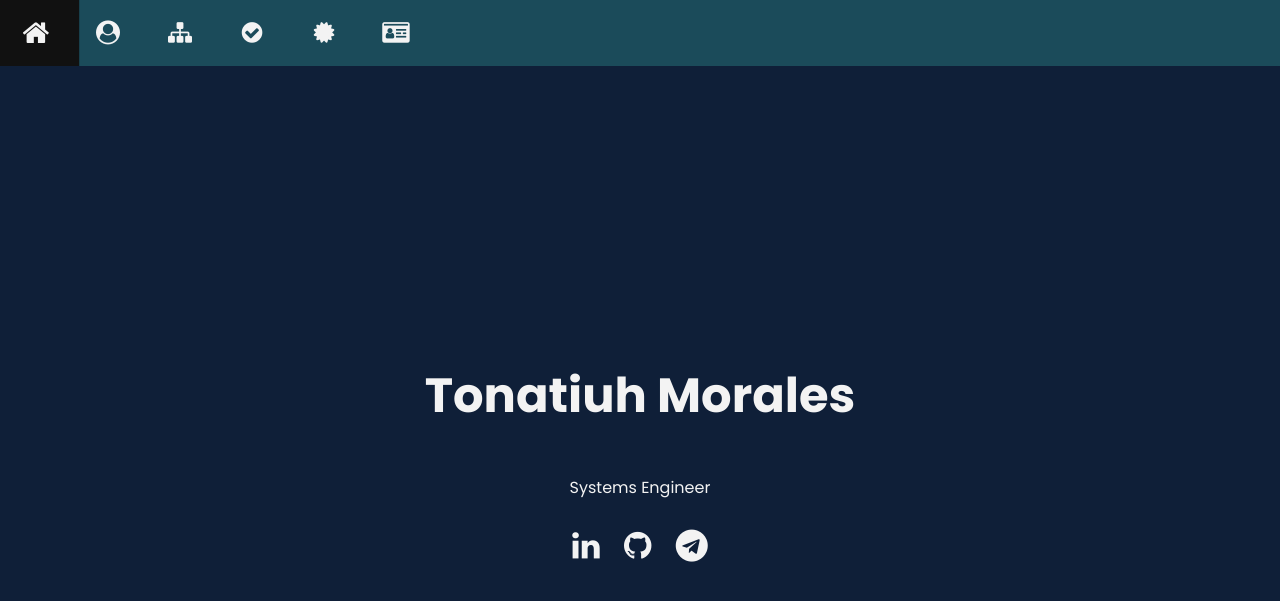
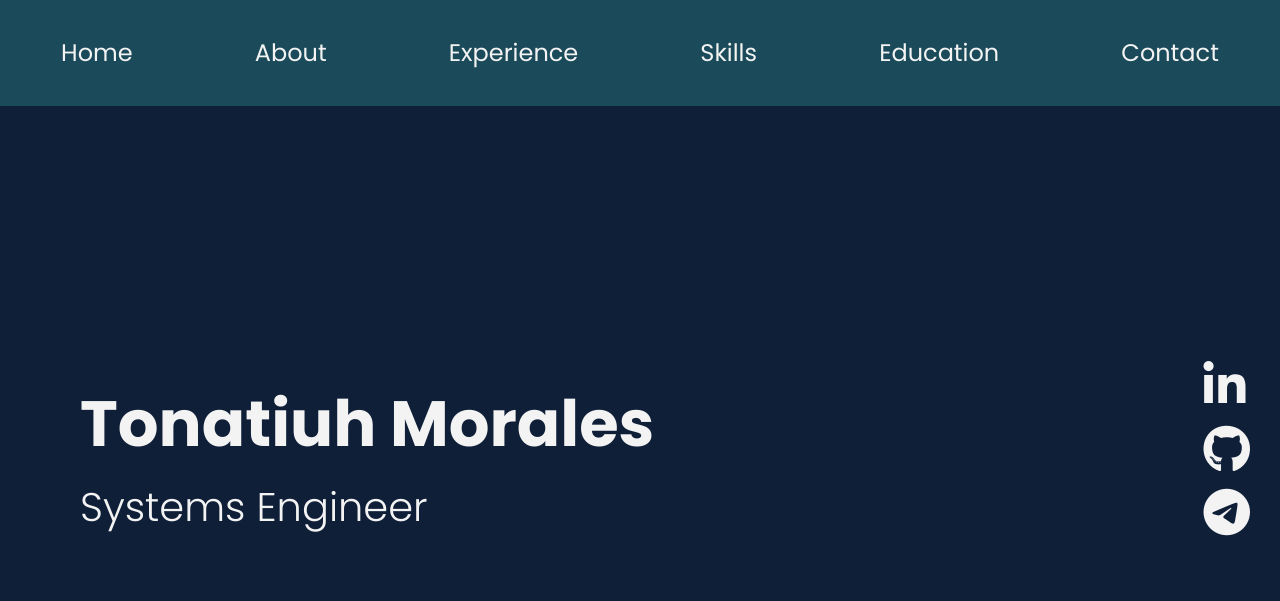
Before and after one commit to blackc0mb/blackc0mb.github.io, a Jekyll site: the page cv/index.html, which Jekyll copies as it is, in a window 1280 px wide and 900 px high. Shown: the top 601 px of the window. Built offline with Jekyll 4.4.1, drawn with Linux system fonts in a browser that asks for light colours; nearby versions of some CDN libraries.

Commit message:
cv about redesign

```diff
--- a/cv/assets/css/main.css
+++ b/cv/assets/css/main.css
@@ -11,6 +11,9 @@
 
    --general-font-family: 'Poppins', sans-serif;
    --h1-font-size: 2.0rem;
+   --menu-list-font-size: 1.0rem;
+   --subtitle-font-size: 1.5rem;
+   --social-font-size: 0.8rem;
    --h2-font-size: 1.5rem;
    --h3-font-size: 1.3rem;
    --p-font-size: 1.0rem;
@@ -18,7 +21,10 @@
 
 @media screen and (min-width: 768px) {
   :root {
-    --h1-font-size: 3.0rem;
+    --h1-font-size: 4.0rem;
+    --menu-list-font-size: 1.5rem;
+    --subtitle-font-size: 2.5rem;
+    --social-font-size: 1.5rem;
     --h2-font-size: 1.5rem;
     --h3-font-size: 1.25rem;
     --p-font-size: 1.0rem;
@@ -35,8 +41,8 @@ body {
   margin: 0;
 }
 
-.about, .experience, .certifications, .skills, .footer {
-  margin-top: 3rem;
+.about, .experience, .skills, .certifications, .footer {
+  margin-top: 5.0rem;
   text-align: center;
   color: var(--general-font-color-2);
   scroll-margin-top: 5em;
@@ -48,19 +54,30 @@ body {
 
 h1 {
   font-size: var(--h1-font-size);
-  padding: 20px;
-  margin: 10px 0 0 0;
-  transition: all 0.8s;
+  /*padding: 20px;/*
+  /*margin: 10px 0 0 0;*/
+  padding: 0px;
+  margin: 0px;
+  /*transition: all 0.8s;*/
 }
 
+/*
+h1:hover {
+  transform: scale(1.1);
+}
+*/
+
+.subtitle {
+  margin: 0px;
+  font-weight: 300;
+  font-size: var(--subtitle-font-size);
+}
+
+/*
 span {
   padding: 20px;
   margin: 0;
   transition: all 0.5s;
-}
-
-h1:hover {
-  transform: scale(1.1);
 }
 
 span:hover {
@@ -68,6 +85,7 @@ span:hover {
   border-radius: 50px;
   transform: scale(1.1);
 }
+*/
 
 h2 {
   font-size: var(--h2-font-size);
@@ -81,7 +99,14 @@ p {
   font-size: var(--p-font-size);
 }
 
+nav {
+  display: flex;
+  justify-content: space-between;
+  background-color: var(--nav-background-color);
+}
+
 .menu-list {
+  /*
   list-style-type: none;
   margin: 0;
   padding: 0;
@@ -91,27 +116,80 @@ p {
   top: 0;
   position: fixed;
   width: 100%;
+  */
+
+  display: flex;
+  list-style-type: none;
+  width: 100%;
+  justify-content: space-around;
+  font-size: var(--menu-list-font-size);
+  background-color: var(--nav-background-color);
+  padding: 0px;
 }
 
 .menu-list li {
-  float: left;
-  width: 2.5em;
+  /*float: left;*/
+  /*width: 2.5em;*/
+  text-decoration: none;
 }
 
 .menu-list li a {
+  /*
   display: block;
   color: var(--general-font-color-1);
   padding: 14px 10px;
   text-decoration: none;
   text-align: center;
   transition: all 0.3s;
+  */
+
+  display: block;
+  padding: 10px 30px 10px 30px;
+  text-decoration: none;
+  color: var(--general-font-color-1);
+  transition: all 0.3s;
 }
 
 .menu-list li a:hover {
-  background-color: #111;
+  /*background-color: #111;*/
   transform: scale(1.2);
 }
 
+.hamburger {
+  display: none;
+}
+
+.hamburger:focus{
+  outline: 0;
+}
+
+.home {
+  height: 100vh;
+  background-color: var(--general-background-color);
+}
+
+.home-container {
+  display: flex;
+  color: var(--general-font-color-1);
+  height: 100%;
+  justify-content: space-between;
+  align-items: center;
+  font-size: var(--h1-font-size);
+}
+
+.home-info {
+  margin-left: 80px;
+  margin-bottom: 200px;
+}
+
+.home-social {
+  display: flex;
+  flex-direction: column;
+  padding-bottom: 200px;
+  font-size: var(--h2-font-size);
+}
+
+/*
 .home-container {
   height: 100vh;
   align-items: center;
@@ -125,6 +203,28 @@ p {
   align-items: center;
   height: max-content;
   text-align: center;
+}
+*/
+
+.home-social-link {
+  margin: 0px 30px 10px 0px;
+  color: #F3F3F3;
+  font-size: var(--social-font-size);
+  transition: all 0.3s;
+}
+
+/*
+.home-social-link {
+  display: inline-flex;
+  color: #F3F3F3;
+  margin: 10px;
+  text-decoration: none;
+  transition: all 0.3s;
+}
+*/
+
+.home-social-link:hover {
+  transform: translate(0px, -5px);
 }
 
 .bd-grid {
@@ -143,21 +243,9 @@ img {
   border-radius: 50%;
 }
 
-.home-social-link {
-  display: inline-flex;
-  color: #F3F3F3;;
-  margin: 10px;
-  text-decoration: none;
-  transition: all 0.3s;
-}
-
-.home-social-link:hover {
-  transform: translate(0px, -5px);
-}
-
 .footer {
   background-color: var(--footer-background-color);
-  padding: 0.5em 0 0.5em 0;
+  padding: 3.0em 0 3.0em 0;
   color: var(--general-font-color-1);
 }
 
@@ -326,7 +414,7 @@ img {
 
 .certifications, .skills {
   max-width: 1200px;
-  margin: 0 auto;
+  margin: 5.0rem auto 0px auto;
 }
 
 .certifications-container, .skills-container {
@@ -353,7 +441,7 @@ img {
   /*background-color: rgba(255, 255, 255, 0.8);*/
   background-color: #F3F3F3;
   border-top: 4px solid var(--timeline-color);
-  padding: 0px 20px 20px 20px;
+  padding: 0px 20px 0px 20px;
   text-align: left;
 }
 
@@ -386,8 +474,55 @@ img {
     width: 250px;
   }
 
+  /*
   .menu-list li {
     float: left;
     width: 3em;
   }
+  */
 }
+
+@media only screen and (max-width: 1000px) {
+  .hamburger {
+      display: block;
+      border: 0;
+      background-color: transparent;
+      color:var(--general-font-color-1);
+      font-size: 30px;
+      margin: 20px;
+      align-self: flex-end;
+  }
+
+  .menu-list {
+      display: none;
+      background-color: var(--nav-background-color);
+      margin: 0ppx;
+      padding-left: 20px;
+  }
+
+  .menu-list li a {
+    padding: 0px 10px;
+  }
+
+  ul.show {
+      display: block;
+  }
+
+  nav {
+      display: flex;
+      flex-direction: column-reverse;
+      background-color: var(--nav-background-color);
+  }
+
+  .logo {
+      display: none;
+  }
+
+  .home-info {
+    margin-left: 30px;
+  }
+
+  .home-social-link {
+    margin-right: 20px;
+  }
+}
--- /dev/null
+++ b/cv/assets/scripts/main.js
@@ -0,0 +1,8 @@
+const hamburgerButton = document.getElementById('hamburger')
+const navList = document.getElementById('nav-list')
+
+function toggleButton() {
+    navList.classList.toggle('show')
+}
+
+hamburgerButton.addEventListener('click', toggleButton)
--- a/cv/index.html
+++ b/cv/index.html
@@ -9,40 +9,41 @@
       <link rel="preconnect" href="https://fonts.gstatic.com">
       <link href="https://fonts.googleapis.com/css2?family=Poppins:wght@300;400;600;700;800&display=swap" rel="stylesheet">
       <link rel="stylesheet" href="https://cdnjs.cloudflare.com/ajax/libs/animate.css/4.1.1/animate.min.css"/>
+      <script src="https://kit.fontawesome.com/761e4c8e5c.js" crossorigin="anonymous"></script>
+      <title>Tonatiuh Morales Resume</title>
    </head>
    <body>
-      <header>
+      <main>
+         <section id="home" class="home">
             <nav>
-            <div name="menu">
-               <ul class="menu-list">
-                  <li title="Home"><a href="#home"><i class="fa fa-home"></i></a></li>
-                  <li title="About"><a href="#about"><i class="fa fa-user-circle"></i></a></li>
-                  <li title="Experience"><a href="#experience"><i class="fa fa-sitemap"></i></a></li>
-                  <li title="Skills"><a href="#skills"><i class="fa fa-check-circle"></i></a></li>
-                  <li title="Education"><a href="#education"><i class="fa fa-certificate"></i></a></li>
-                  <li title="Contact Information"><a href="#footer"><i class="fa fa-id-card"></i></a></li>
+               <ul id="nav-list" class="menu-list">
+                  <li title="Home"><a href="#home">Home</a></li>
+                  <li title="About"><a href="#about">About</a></li>
+                  <li title="Experience"><a href="#experience">Experience</a></li>
+                  <li title="Skills"><a href="#skills">Skills</a></li>
+                  <li title="Education"><a href="#education">Education</a></li>
+                  <li title="Contact Information"><a href="#footer">Contact</a></li>
                </ul>
-            </div>
+               <button class="hamburger" id="hamburger">
+                  <i class="fas fa-bars"></i>
+               </button>
             </nav>
-      </header>
 
-      <main>
-         <section id="home">
-            <div id="home-container" class="home-container bd-grid">
+            <div id="home-container" class="home-container">
                <div id="home-info" class="home-info animate__animated animate__zoomIn">
                   <!-- <div class="home-img">
                      <img src="./assets/images/me.jpg">
                   </div> -->
 
                   <h1>Tonatiuh Morales</h1>
-                  <span>Systems Engineer</span>
+                  <p class="subtitle">Systems Engineer</p>
+               </div>
 
-                  <div>
+               <div class="home-social">
                   <a href="https://www.linkedin.com/in/t-morales" target="_blank" class="home-social-link"><i class="fa fa-linkedin fa-2x"></i></a>
                   <a href="https://github.com/blackc0mb" target="_blank" class="home-social-link"><i class="fa fa-github fa-2x"></i></a>
                   <!-- <a href="https://codepen.io/blackc0mb" target="_blank" class="home-social-link"><i class="fa fa-codepen fa-2x"></i></a> -->
                   <a href="https://t.me/cshkrs" target="_blank" class="home-social-link"><i class="fa fa-telegram fa-2x"></i></a>
-                  </div>
                </div>
             </div>
          </section>
@@ -53,7 +54,7 @@
                <div>
                   <p>
                      IT Professional with some years experience in SAP Platforms, Business Intelligence Architecture and Software Development.
-                     <br><br>
+                     <br>
                      I have had different roles in my career, but I am open to new challenges, disciplines or knowledge.
                   </p>
                </div>
@@ -196,5 +197,6 @@
             </div>
          </section>
       </main>
+      <script src="./assets/scripts/main.js"></script>
    </body>
 </html>
```
Lines whose indentation alone changed are shown as unchanged.
